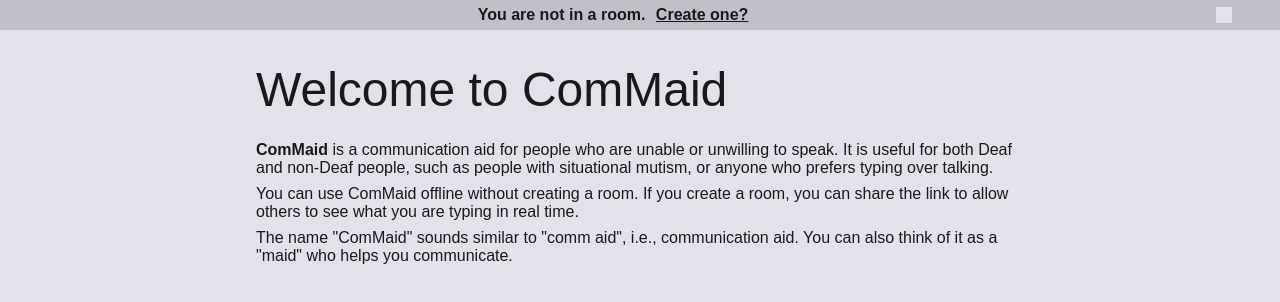
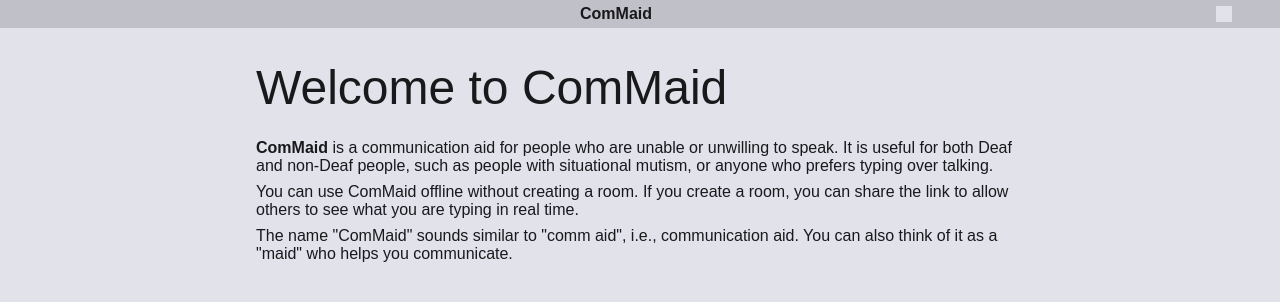
Before and after one commit to j-tai/commaid, a SvelteKit app in the folder frontend/: page / in a window 1280 px wide. Shown: the top 302 px of the page. Built offline with nearby package versions, Linux system fonts and the light colour scheme; some icons are missing.

Commit message:
Add status bar titles for panels

```diff
--- a/frontend/src/routes/+page.svelte
+++ b/frontend/src/routes/+page.svelte
@@ -82,7 +82,11 @@
 <PanelContainer bind:panel back={Panel.Editor} class={statusBarClass}>
     {#snippet status()}
         <p>
-            {#if panel === Panel.Settings}
+            {#if panel === Panel.Welcome}
+                ComMaid
+            {:else if panel === Panel.Share}
+                Share Room
+            {:else if panel === Panel.Settings}
                 Settings
             {:else if socket === null}
                 You are not in a room. <button onclick={openRandomRoom}>Create one?</button>
@@ -126,7 +130,6 @@
         text-align: center;
         font-weight: bold;
 
-        a,
         button {
             text-decoration: underline;
         }
```
